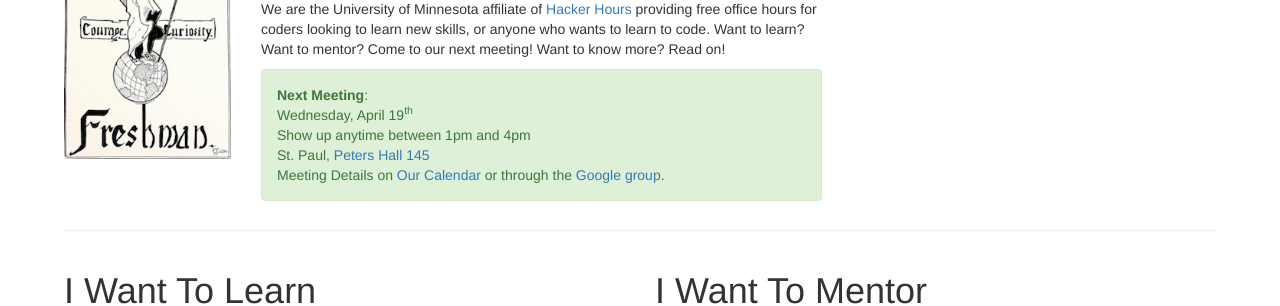
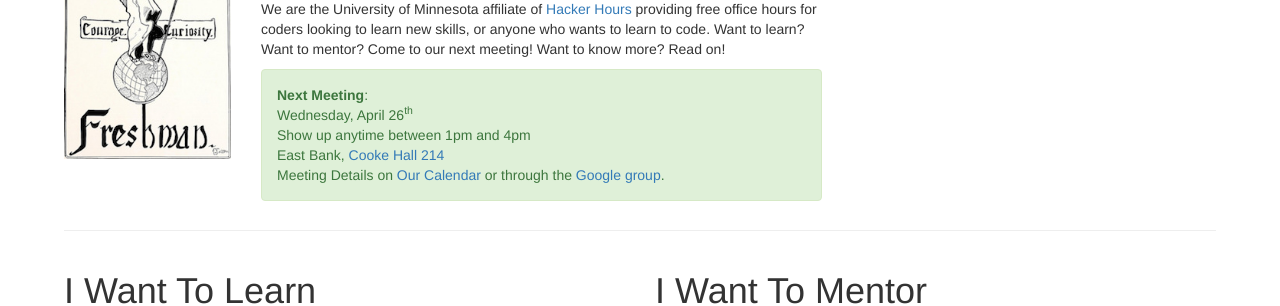
Before and after one commit to umnhackerhours/umnhackerhours.github.io, a Jekyll site: the page built from index.markdown, in a window 1280 px wide. Shown: the part 175-481 px from the top of the page. Built offline with Jekyll 4.4.1, drawn with Linux system fonts in a browser that asks for light colours.

Commit message:
2017-04-26

```diff
--- a/index.markdown
+++ b/index.markdown
@@ -13,7 +13,7 @@ description: Home
       <div class="alert alert-success" role="alert">
         <a class="anchor" id="next_meeting"></a>
         <strong>Next Meeting</strong>:<br />
-        Wednesday, April 19<sup>th</sup><br />
+        Wednesday, April 26<sup>th</sup><br />
         Show up anytime between 1pm and 4pm<br />
         <!-- East Bank, <a href="http://campusmaps.umn.edu/cooke-hall">Cooke Hall 214</a><br /> -->
         <!-- West Bank, <a href="http://campusmaps.umn.edu/hubert-h-humphrey-school-public-affairs">Humphrey 50B (AKA, the room in the back of the computer lab)</a><br /> -->
@@ -21,7 +21,7 @@ description: Home
         <!-- The <strong>Code Kata Group</strong> will be discussing the <a href="https://github.com/exercism/x-common/blob/master/bob.md">Bob kata</a> from 2:30 - 4pm<br /> -->
         <!-- The <strong>Refactoring Reading Group</strong> will be discussing the <a href="https://refactoring.guru/smells/long-method">Long Method Smell</a> from 3 - 4pm<br /> -->
 
-        St. Paul, <a href="http://campusmaps.umn.edu/peters-hall">Peters Hall 145</a><br />
+        East Bank, <a href="http://campusmaps.umn.edu/cooke-hall">Cooke Hall 214</a><br />
         Meeting Details on <a href="https://www.google.com/calendar/embed?src=umn.edu_ii9odmho4m63bsq19879mu0iis%40group.calendar.google.com&ctz=America/Chicago">Our Calendar</a> or through the <a href='https://groups.google.com/a/umn.edu/d/hackerhours'>Google group</a>.
       </div>
     </div>
```
